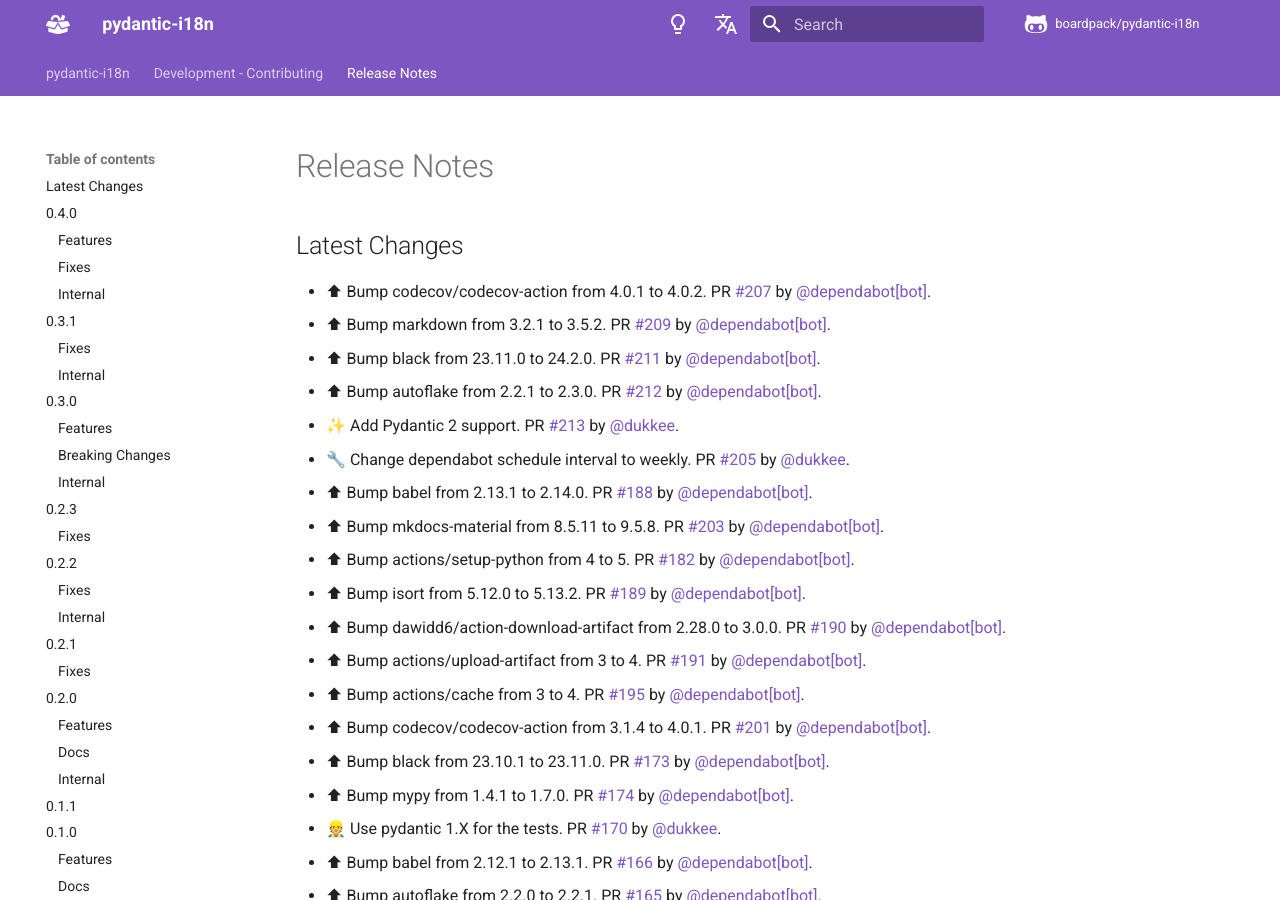
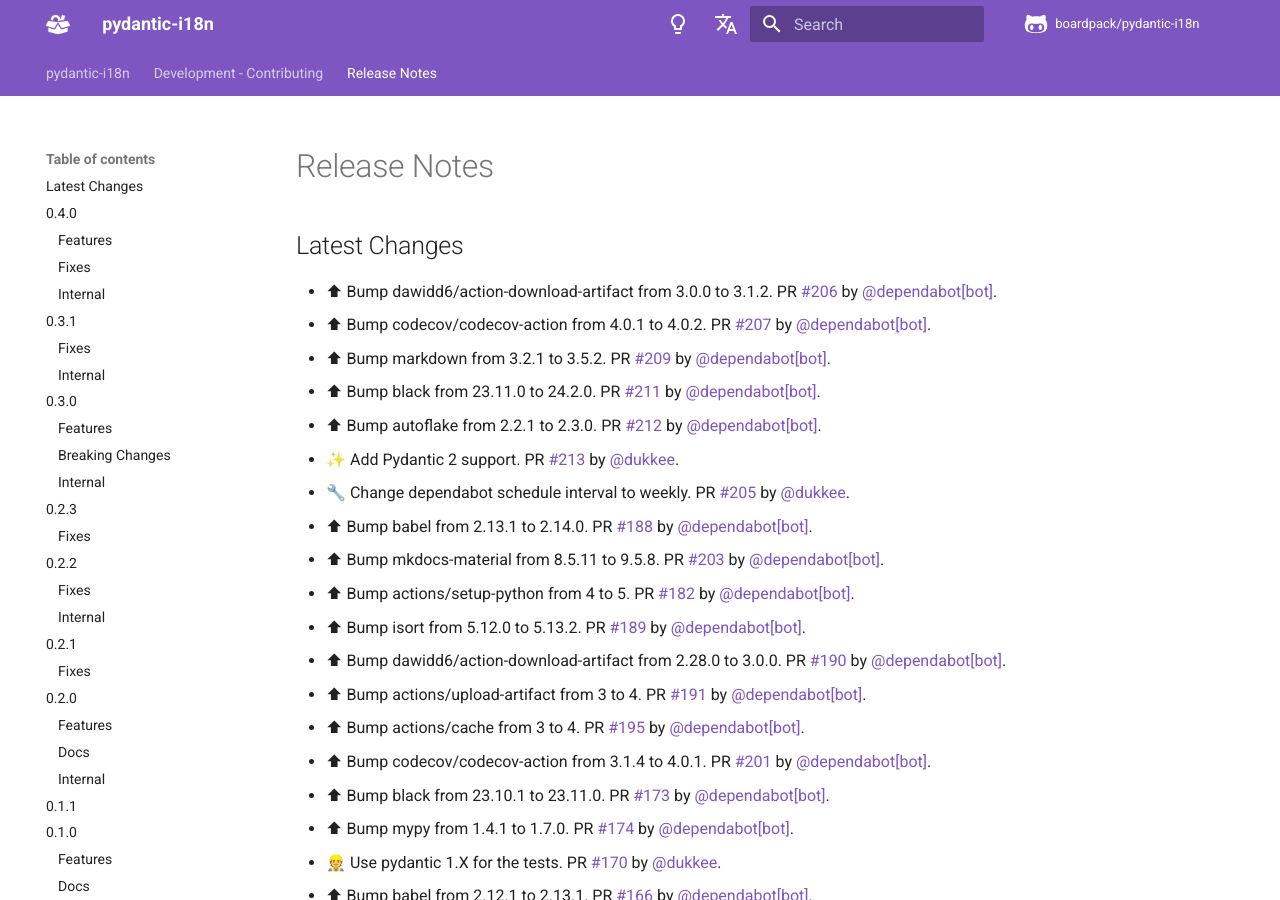
Before and after one commit to boardpack/pydantic-i18n, an MkDocs documentation site: the page built from docs/en/docs/release-notes.md, in a window 1280 px wide and 900 px high. Built offline with MkDocs 1.6.1 and Material for MkDocs 9.7.7, drawn with Linux system fonts in a browser that asks for light colours; comment, search, counter and statistics services are not loaded.

Commit message:
📝 Update release notes

```diff
--- a/docs/en/docs/release-notes.md
+++ b/docs/en/docs/release-notes.md
@@ -2,6 +2,7 @@
 
 ## Latest Changes
 
+* ⬆ Bump dawidd6/action-download-artifact from 3.0.0 to 3.1.2. PR [#206](https://github.com/boardpack/pydantic-i18n/pull/206) by [@dependabot[bot]](https://github.com/apps/dependabot).
 * ⬆ Bump codecov/codecov-action from 4.0.1 to 4.0.2. PR [#207](https://github.com/boardpack/pydantic-i18n/pull/207) by [@dependabot[bot]](https://github.com/apps/dependabot).
 * ⬆ Bump markdown from 3.2.1 to 3.5.2. PR [#209](https://github.com/boardpack/pydantic-i18n/pull/209) by [@dependabot[bot]](https://github.com/apps/dependabot).
 * ⬆ Bump black from 23.11.0 to 24.2.0. PR [#211](https://github.com/boardpack/pydantic-i18n/pull/211) by [@dependabot[bot]](https://github.com/apps/dependabot).
```
